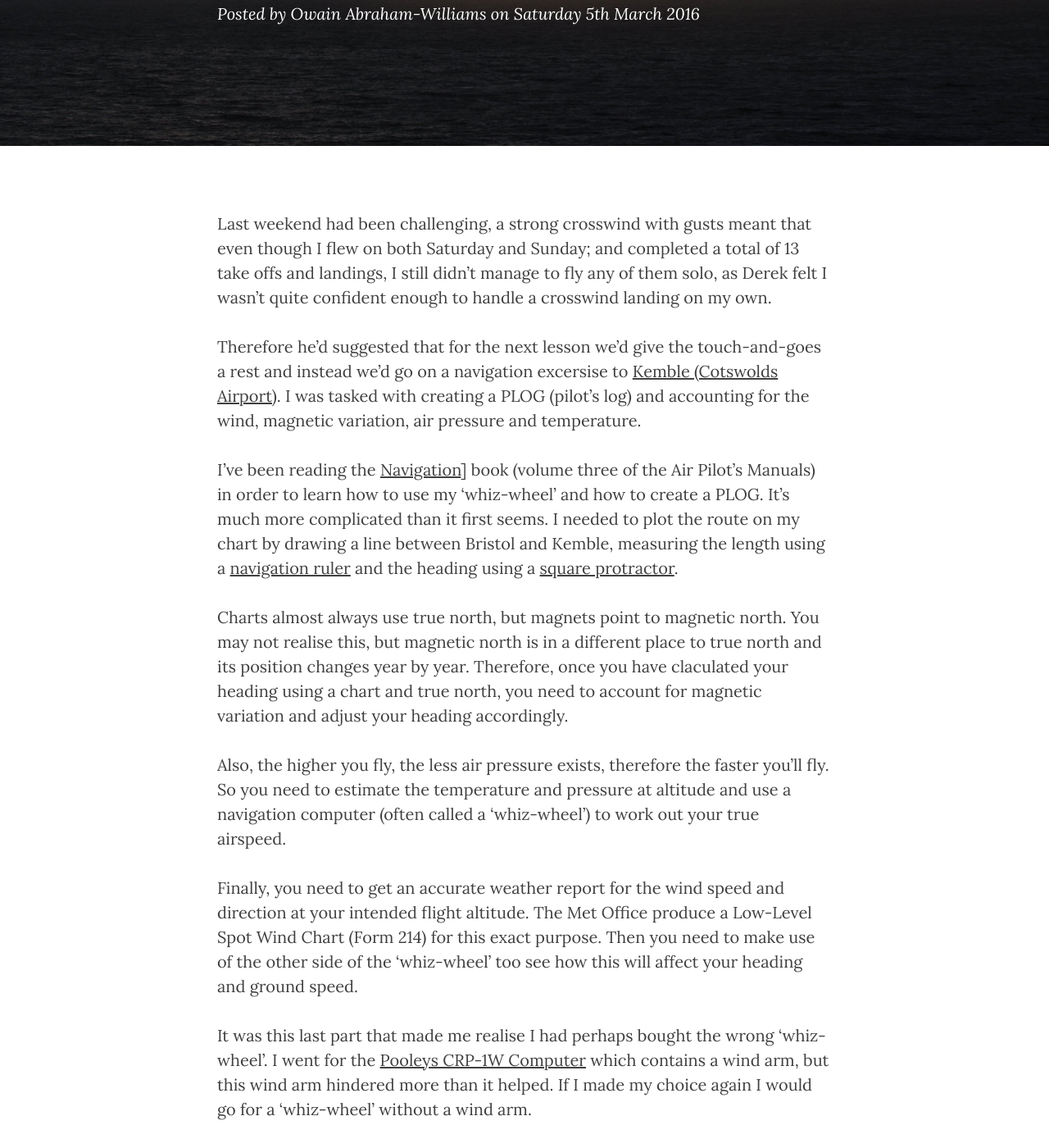
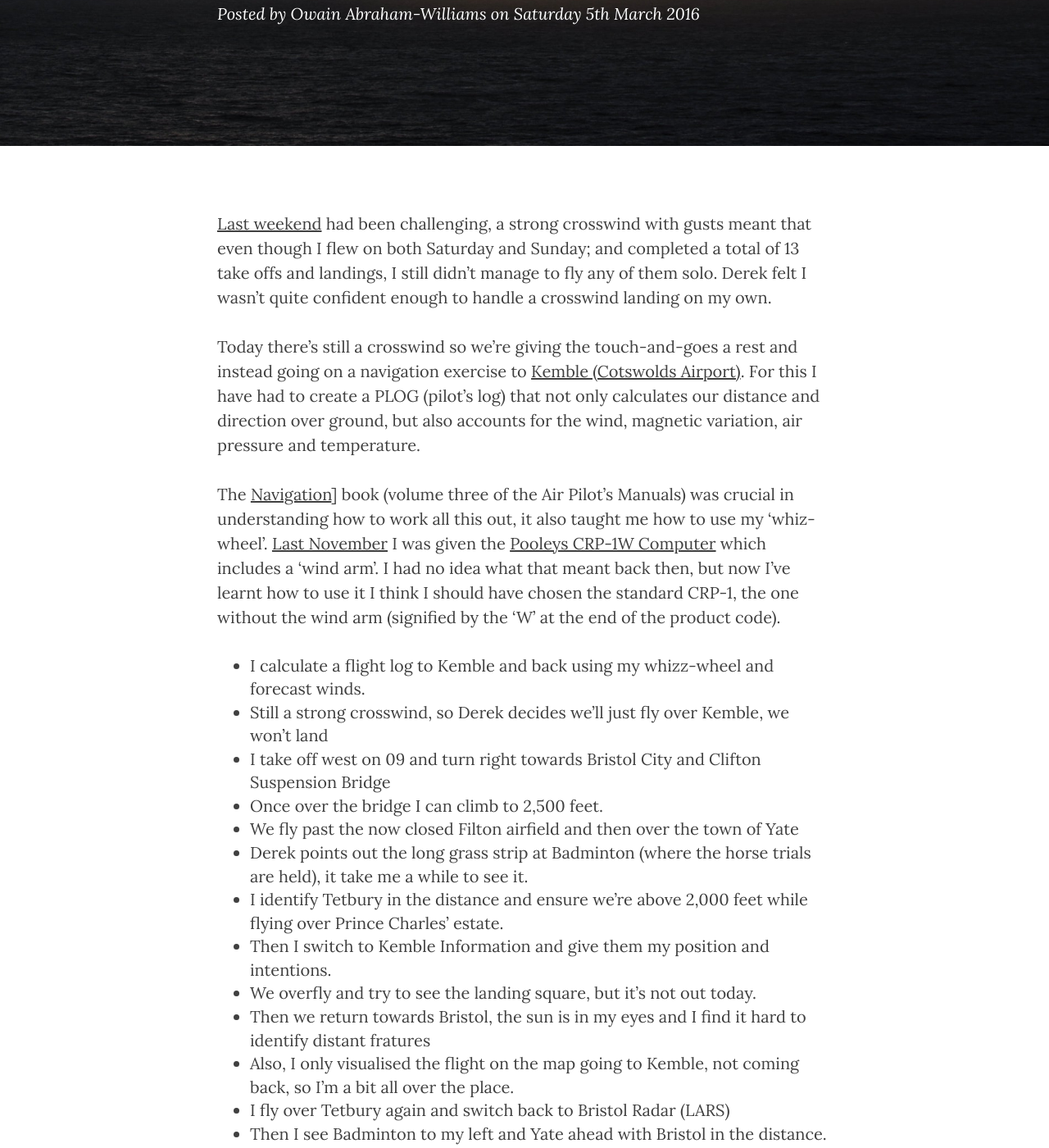
Before and after one commit to AnturGyffrous/hedfan.uk, a Jekyll site: the page built from _posts/2016-03-05-day-39-lesson20-navex-to-kemble.md, in a window 1280 px wide and 1400 px high, scrolled down 298 px. Shown: the whole window at 82% size. Built offline with Jekyll 4.4.1, drawn with Linux system fonts in a browser that asks for light colours; nearby versions of some CDN libraries; comment, search, counter and statistics services are not loaded.

Commit message:
Review Kemble Navex

```diff
--- a/_posts/2016-03-05-day-39-lesson20-navex-to-kemble.md
+++ b/_posts/2016-03-05-day-39-lesson20-navex-to-kemble.md
@@ -6,44 +6,24 @@ date:       2016-03-05
 author:     "Owain Abraham-Williams"
 ---
 
-Last weekend had been challenging, a strong crosswind with gusts meant that even though I
-flew on both Saturday and Sunday; and completed a total of 13 take offs and landings, I
-still didn't manage to fly any of them solo, as Derek felt I wasn't quite confident
-enough to handle a crosswind landing on my own.
+[Last weekend](/2016/02/27/day-37-lesson18-circuits-in-crosswind/) had been challenging, a
+strong crosswind with gusts meant that even though I flew on both Saturday and Sunday; and
+completed a total of 13 take offs and landings, I still didn't manage to fly any of them
+solo. Derek felt I wasn't quite confident enough to handle a crosswind landing on my own.
 
-Therefore he'd suggested that for the next lesson we'd give the touch-and-goes a rest and
-instead we'd go on a navigation excersise to [Kemble (Cotswolds Airport)](http://www.cotswoldairport.com/).
-I was tasked with creating a PLOG (pilot's log) and accounting for the wind, magnetic
-variation, air pressure and temperature.
+Today there's still a crosswind so we're giving the touch-and-goes a rest and instead
+going on a navigation exercise to [Kemble (Cotswolds Airport)](http://www.cotswoldairport.com/).
+For this I have had to create a PLOG (pilot's log) that not only calculates our distance
+and direction over ground, but also accounts for the wind, magnetic variation, air
+pressure and temperature.
 
-I've been reading the [Navigation](http://www.pooleys.com/prod_detail.cfm?product_id=9)]
-book (volume three of the Air Pilot's Manuals) in order to learn how to use my
-'whiz-wheel' and how to create a PLOG. It's much more complicated than it first seems. I
-needed to plot the route on my chart by drawing a line between Bristol and Kemble,
-measuring the length using a [navigation ruler](http://www.pooleys.com/prod_detail.cfm?product_id=138)
-and the heading using a [square protractor](http://www.pooleys.com/prod_detail.cfm?product_id=96).
-
-Charts almost always use true north, but magnets point to magnetic north. You may not
-realise this, but magnetic north is in a different place to true north and its position
-changes year by year. Therefore, once you have claculated your heading using a chart and
-true north, you need to account for magnetic variation and adjust your heading
-accordingly.
-
-Also, the higher you fly, the less air pressure exists, therefore the faster you'll fly.
-So you need to estimate the temperature and pressure at altitude and use a navigation
-computer (often called a 'whiz-wheel') to work out your true airspeed.
-
-Finally, you need to get an accurate weather report for the wind speed and direction at
-your intended flight altitude. The Met Office produce a Low-Level Spot Wind Chart (Form
-214) for this exact purpose. Then you need to make use of the other side of the
-'whiz-wheel' too see how this will affect your heading and ground speed.
-
-It was this last part that made me realise I had perhaps bought the wrong 'whiz-wheel'. I
-went for the [Pooleys CRP-1W Computer](http://www.pooleys.com/prod_detail.cfm?product_id=2504)
-which contains a wind arm, but this wind arm hindered more than it helped. If I made my
-choice again I would go for a 'whiz-wheel' without a wind arm.
-
-
+The [Navigation](http://www.pooleys.com/prod_detail.cfm?product_id=9)] book (volume three
+of the Air Pilot's Manuals) was crucial in understanding how to work all this out, it also
+taught me how to use my 'whiz-wheel'. [Last November](/2015/11/08/day-23-cancelled-flight-equipment/)
+I was given the [Pooleys CRP-1W Computer](http://www.pooleys.com/prod_detail.cfm?product_id=2504)
+which includes a 'wind arm'. I had no idea what that meant back then, but now I've learnt
+how to use it I think I should have chosen the standard CRP-1, the one without the wind
+arm (signified by the 'W' at the end of the product code).
 
  * I calculate a flight log to Kemble and back using my whizz-wheel and forecast winds.
  * Still a strong crosswind, so Derek decides we'll just fly over Kemble, we won't land
```
